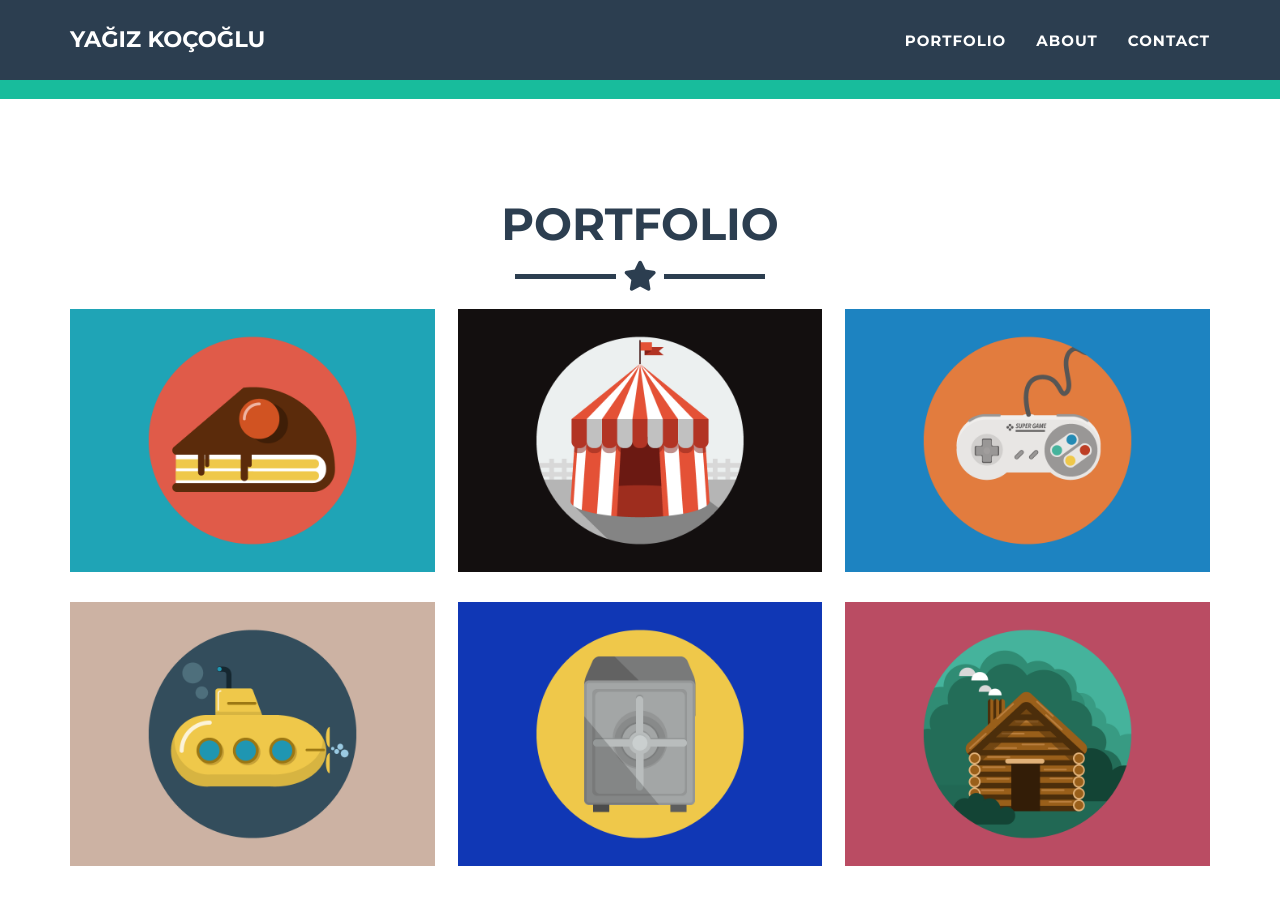
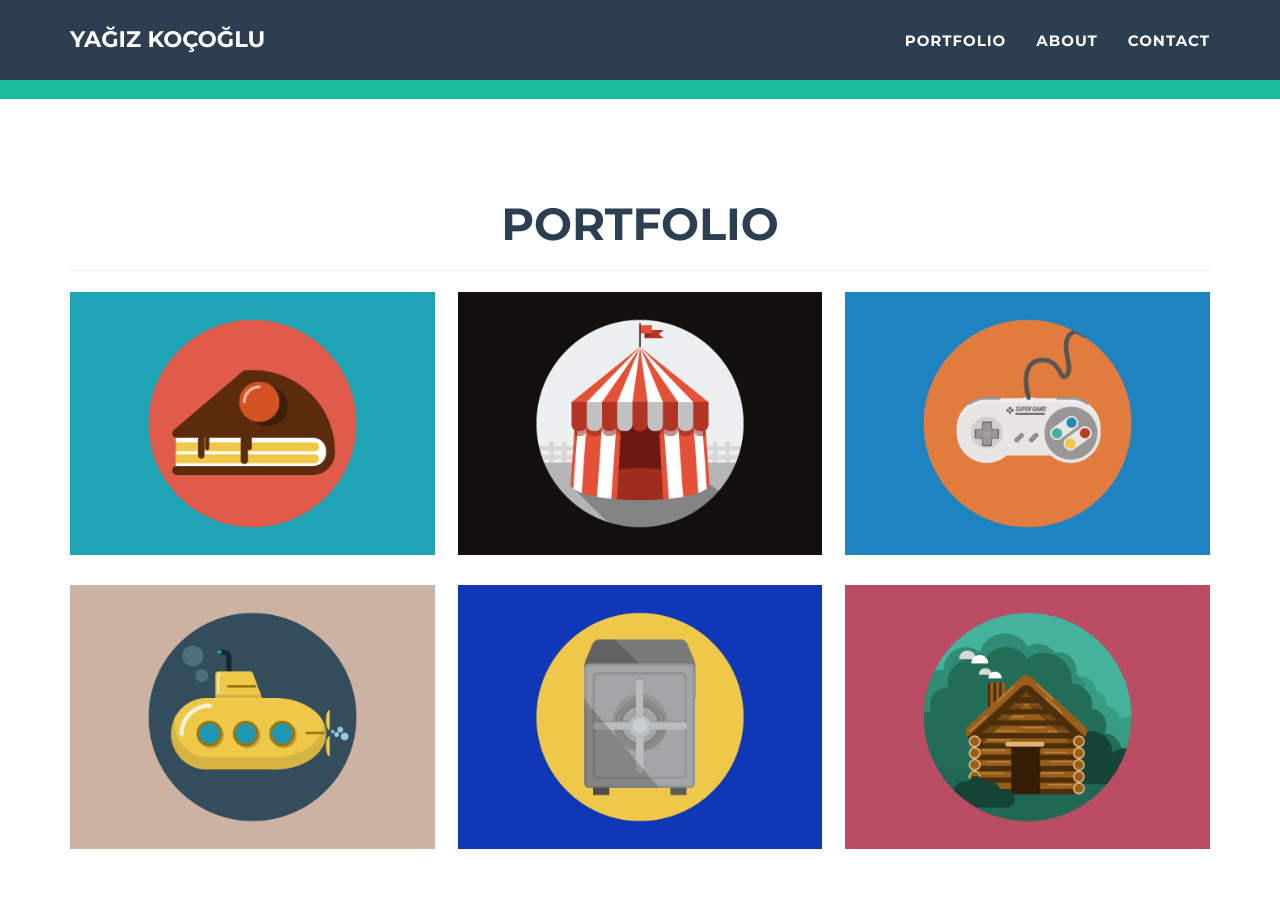
Before and after one commit to yaggy12/yagizkocoglu.github.io, a Jekyll site: the page built from _posts/2014-07-17-project-2.markdown, in a window 1280 px wide and 900 px high, scrolled down 1003 px. Built offline with Jekyll 4.4.1, drawn with Linux system fonts in a browser that asks for light colours.

Commit message:
Update portfolio_grid.html

```diff
--- a/_includes/portfolio_grid.html
+++ b/_includes/portfolio_grid.html
@@ -4,7 +4,7 @@
     <div class="row">
       <div class="col-lg-12 text-center">
         <h2>Portfolio</h2>
-        <hr class="star-primary">
+        <hr class="light">
       </div>
     </div>
     <div class="portfolio-flex-row">
```
